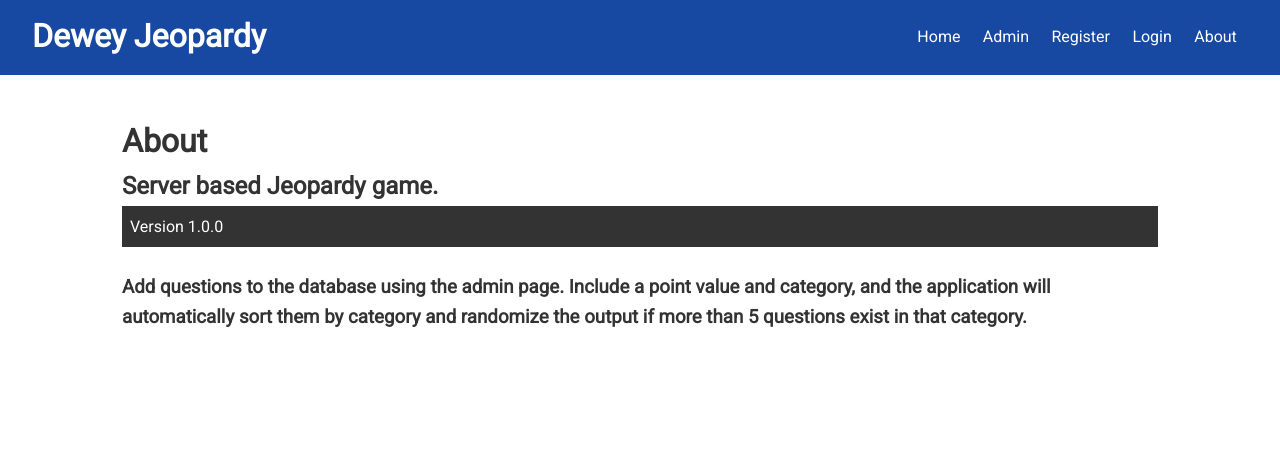
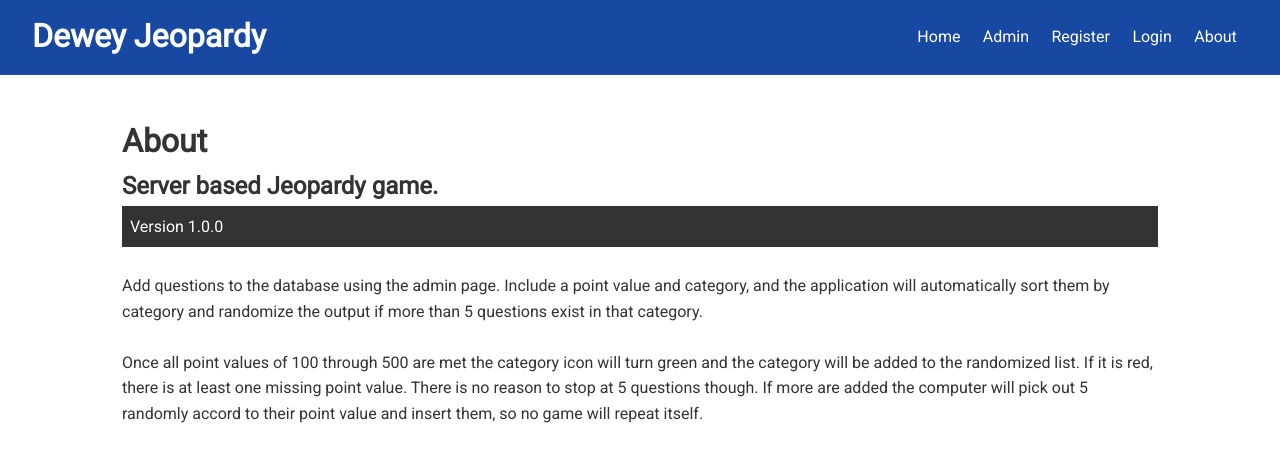
Before and after one commit to igloo1505/GenericJeopardy, a React (Create React App) app in the folder client/: page /about in a window 1280 px wide. Shown: the top 462 px of the page. Built offline with nearby package versions, Linux system fonts and the light colour scheme.

Commit message:
Finally got useEffect to work and return async user query

```diff
--- a/client/src/components/auth/Register.js
+++ b/client/src/components/auth/Register.js
@@ -1,14 +1,25 @@
-import React, { useState, useContext } from "react";
+import React, { useState, useContext, useEffect } from "react";
 import AlertContext from "../../context/alert/alertContext";
 import AuthContext from "../../context/auth/authContext";
 
-const Register = () => {
+const Register = props => {
   const authContext = useContext(AuthContext);
 
   const alertContext = useContext(AlertContext);
 
   const { setAlert } = alertContext;
-  const { register } = authContext;
+  const { register, error } = authContext;
+  useEffect(() => {
+    // if (isAuthenticated) {
+    //   props.history.push("/");
+    // }
+
+    if (error === "User already exists") {
+      setAlert(error, "danger");
+      //   clearErrors();
+    }
+    // eslint-disable-next-line
+  }, [error]);
 
   const [user, setUser] = useState({
     name: "",
@@ -26,6 +37,7 @@ const Register = () => {
 
   const onSubmit = e => {
     e.preventDefault();
+
     if (name === "" || email === "" || password === "") {
       setAlert("Please fill out form completely", "danger");
     } else if (password !== password2) {
--- a/client/src/components/categories/dynamicDatalist.js
+++ /dev/null
@@ -1,19 +0,0 @@
-import React, { useContext } from "react";
-import QuestionContext from "../../context/questions/questionContext";
-
-const DynamicDatalist = () => {
-  const questionContext = useContext(QuestionContext);
-  const { questions } = questionContext;
-  let DynamicArray = [];
-
-  for (var i = 0; i < questions.length; i++) {
-    var category = questions[i].category;
-    if (DynamicArray.indexOf(category) == -1) {
-      DynamicArray.push(category);
-    }
-  }
-  console.log(DynamicArray);
-  return DynamicArray;
-};
-
-export default DynamicDatalist;
--- a/client/src/components/pages/about.js
+++ b/client/src/components/pages/about.js
@@ -8,12 +8,22 @@ const About = () => {
       <h2 style={aboutStyle}>Server based Jeopardy game.</h2>
       <p className="bg-dark p">Version 1.0.0</p>
       <br />
-      <h3 style={aboutStyle}>
+      <p style={aboutStyle}>
         Add questions to the database using the admin page. Include a point
         value and category, and the application will automatically sort them by
         category and randomize the output if more than 5 questions exist in that
         category.
-      </h3>
+      </p>
+      <br />
+
+      <p>
+        Once all point values of 100 through 500 are met the category icon will
+        turn green and the category will be added to the randomized list. If it
+        is red, there is at least one missing point value. There is no reason to
+        stop at 5 questions though. If more are added the computer will pick out
+        5 randomly accord to their point value and insert them, so no game will
+        repeat itself.
+      </p>
     </div>
   );
 };
--- a/client/src/components/pages/home.js
+++ b/client/src/components/pages/home.js
@@ -1,11 +1,9 @@
 import React from "react";
-import DynamicDatalist from "../categories/dynamicDatalist";
 
 const Home = () => {
   return (
     <div>
       <h1>Home</h1>
-      <DynamicDatalist />
     </div>
   );
 };
```
Also changed, not shown: client/src/components/categories/CatagoryItem.js (+7 -0 lines), client/src/components/categories/Categories.js (+7 -0 lines), client/src/utils/setAuth.js (added, +11 -0 lines).
